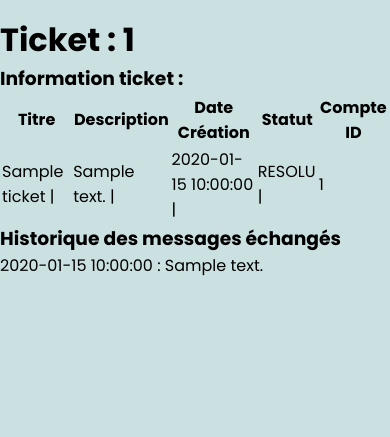
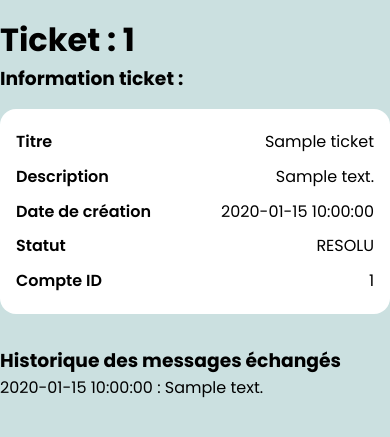
Before and after one commit to Tebayai/LiveCampusCours, a PHP site: page /board/voir_ticket_dev.php?id=1 in a window 390 px wide. Shown: the part 117-554 px from the top of the page. Run offline with PHP 8.4, Linux system fonts and the light colour scheme; the visitor is signed in with stand-in values (Sample User, id 1); tables that the repository leaves empty or names only in its code hold one stand-in row (values such as "Sample post").

Commit message:
add design table responsive

```diff
--- a/php/project/board/dashboard_dev.php
+++ b/php/project/board/dashboard_dev.php
@@ -28,9 +28,9 @@ require_once '../partiel/header.php';
 
         <?php foreach ($hist as $ticket): ?>
             <tr>
-                <td><?php echo $ticket['titre']; ?></td>
-                <td><?php echo $ticket['date_creation']; ?></td>
-                <td><?php echo $ticket['statut']; ?></td>
+                <td data-label="Titre"><?php echo $ticket['titre']; ?></td>
+                <td data-label="Date de création"><?php echo $ticket['date_creation']; ?></td>
+                <td data-label="Statut"><?php echo $ticket['statut']; ?></td>
                 <td><a href="/board/voir_ticket_dev.php?id=<?php echo $ticket['id']; ?>">Voir</a></td>
             </tr>
         <?php endforeach; ?>
--- a/php/project/board/voir_ticket_dev.php
+++ b/php/project/board/voir_ticket_dev.php
@@ -41,11 +41,11 @@ require_once '../partiel/header.php';
         <th>Compte ID</th>
     </tr>
     <tr>
-        <td><?= $voirTicket['titre'] ?? '' ?> | </td>
-        <td><?= $voirTicket['description'] ?? '' ?> | </td>
-        <td><?= $voirTicket['date_creation'] ?? '' ?> | </td>
-        <td><?= $voirTicket['statut'] ?? '' ?> | </td>
-        <td><?= $voirTicket['compte_id'] ?? '' ?></td>
+        <td data-label="Titre"><?= $voirTicket['titre'] ?? '' ?></td>
+        <td data-label="Description"><?= $voirTicket['description'] ?? '' ?></td>
+        <td data-label="Date de création"><?= $voirTicket['date_creation'] ?? '' ?></td>
+        <td data-label="Statut"><?= $voirTicket['statut'] ?? '' ?></td>
+        <td data-label="Compte ID"><?= $voirTicket['compte_id'] ?? '' ?></td>
     </tr>
 </table>
 
--- a/php/project/css/style.css
+++ b/php/project/css/style.css
@@ -59,6 +59,73 @@ nav{
     }
 }
 
+/*****************/
+/*    tableaux   */
+/*****************/
+table{
+    width: 100%;
+    border-spacing: 0;
+    margin: 1rem 0;
+
+    tr:has(th){
+        display: none;
+    }
+
+    tr{
+        display: block;
+        background-color: white;
+        border-radius: 1rem;
+        padding: 1rem;
+        margin-bottom: 1rem;
+    }
+
+    td{
+        display: flex;
+        justify-content: space-between;
+        gap: 1rem;
+        padding: .3rem 0;
+    }
+
+    td::before{
+        content: attr(data-label);
+        font-weight: 600;
+    }
+
+    a{
+        color: rgb(6, 65, 92);
+        font-weight: 600;
+    }
+
+    @media (min-width: 768px) {
+        background-color: white;
+        border-radius: 1rem;
+        overflow: hidden;
+
+        tr, tr:has(th){
+            display: table-row;
+        }
+
+        th, td{
+            display: table-cell;
+            padding: .8rem 1rem;
+            text-align: left;
+        }
+
+        td::before{
+            content: none;
+        }
+
+        th{
+            background-color: rgb(6, 65, 92);
+            color: white;
+        }
+
+        tr:nth-child(odd) td{
+            background-color: #f3f8f8;
+        }
+    }
+}
+
 .login-container{
     display: flex;
     gap: 1rem;
```
Also changed, not shown: php/project/board/dashboard_usager.php (+4 -4 lines), php/project/board/voir_ticket_usager.php (+4 -4 lines).
